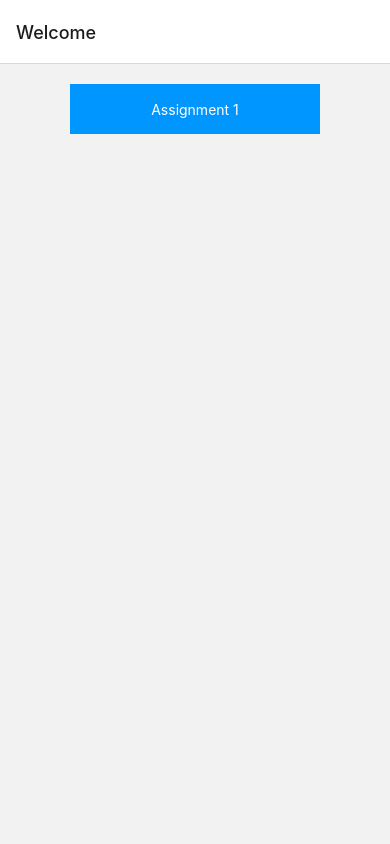
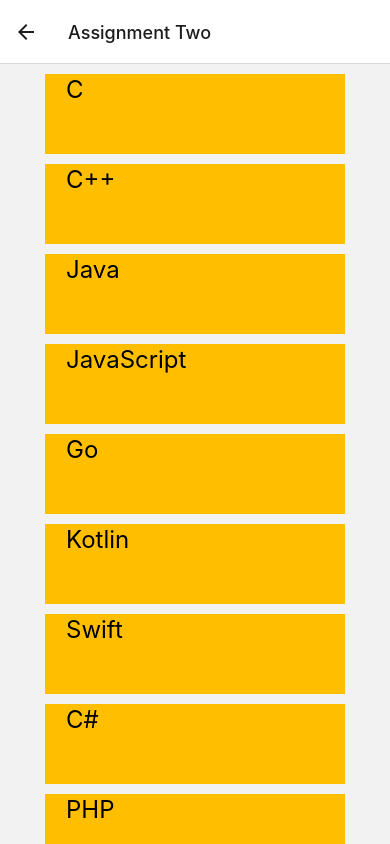
Before and after one commit to Neba-Emmanuel/assignments, a React Native app: screen /Assignment2 in a window 390 px wide. Built offline with nearby package versions, Linux system fonts and the light colour scheme.

Commit message:
assignment 2

```diff
--- a/App.js
+++ b/App.js
@@ -3,6 +3,7 @@ import {NavigationContainer} from '@react-navigation/native';
 import {createNativeStackNavigator} from '@react-navigation/native-stack';
 import Home from './src/components/Home';
 import Assignment_1 from './src/components/Assignment_1';
+import Assignment_2 from './src/components/Assignment_2';
 
 const Stack = createNativeStackNavigator();
 
@@ -18,18 +19,16 @@ const App = () => {
         <Stack.Screen
         name="Assignment1"
         component={Assignment_1}
-        options={{title: 'Assignment 1'}} />
+        options={{title: 'Assignment One'}}
+        />
+        <Stack.Screen
+        name="Assignment2"
+        component={Assignment_2}
+        options={{title: 'Assignment Two'}}
+        />
       </Stack.Navigator>
     </NavigationContainer>
   );
 };
 
 export default App;
-// export default () => {
-//   return(
-//     <NavigationContainer>
-//       <App/>
-//     </NavigationContainer>
-//   )
-
-// }
--- /dev/null
+++ b/src/components/Assignment_2.js
@@ -0,0 +1,54 @@
+import React from 'react';
+import { View, Text, FlatList, StyleSheet } from 'react-native';
+
+const Assignment_2 = () => {
+const pLanguages = [
+    {lang: 'C'},
+    {lang: 'C++'},
+    {lang: 'Java'},
+    {lang: 'JavaScript'},
+    {lang: 'Go'},
+    {lang: 'Kotlin'},
+    {lang: 'Swift'},
+    {lang: 'C#'},
+    {lang: 'PHP'},
+    {lang: 'Python'},
+    {lang: 'Ruby'},
+    {lang: 'R'},
+    {lang: 'Objective-C'},
+    {lang: 'TypeScript'},
+    {lang: 'VB.'},
+]
+    return (
+        <View style={{flex: 1, alignItems: 'center'}}>
+            <FlatList
+                keyExtractor={pLanguage => pLanguage.lang}
+                data={pLanguages}
+                renderItem={({item}) => {
+                    return(
+                        <View>
+                            <Text style={styles.listStyle}>{item.lang}</Text>
+                        </View>
+                    )
+                }}
+            />
+        </View>
+    );
+}
+
+const styles = StyleSheet.create({
+    listStyle:{
+        width: 300,
+        height: 80,
+        marginTop: 10,
+        paddingLeft: 20,
+        fontSize: 24,
+        borderWidth: 1,
+        borderColor: '#ffbf00',
+        backgroundColor: '#ffbf00',
+        textAlignVertical: 'center',
+        marginHorizontal: 20,
+    }
+})
+
+export default Assignment_2;
--- a/src/components/Home.js
+++ b/src/components/Home.js
@@ -8,6 +8,12 @@ const Home = ({navigation}) => {
                 onPress={() => navigation.navigate('Assignment1')}
                 style={styles.buttonStyle}>
                 <Text style={styles.textStyle}>Assignment 1</Text>
+            </TouchableOpacity>
+
+            <TouchableOpacity
+                onPress={() => navigation.navigate('Assignment2')}
+                style={styles.buttonStyle}>
+                <Text style={styles.textStyle}>Assignment 2</Text>
             </TouchableOpacity>
         </View>
     );
```
